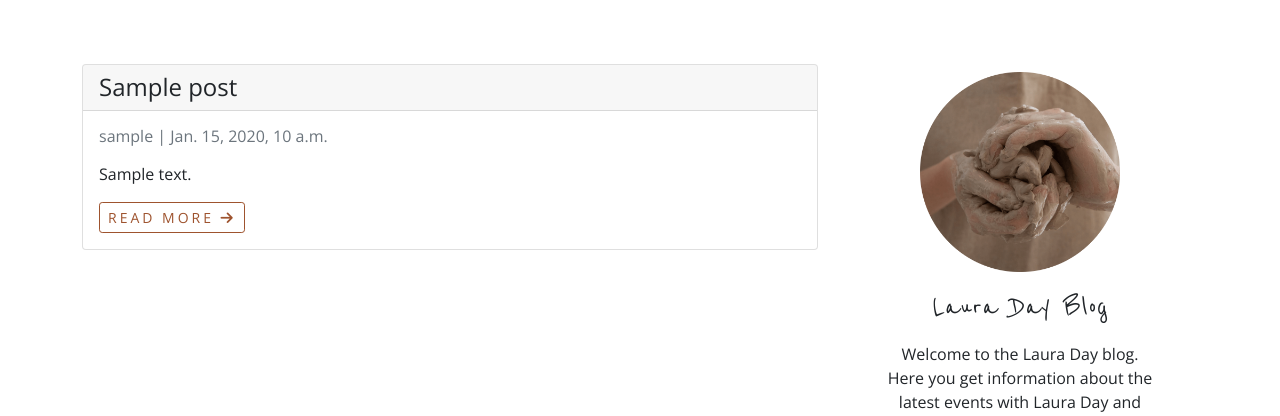
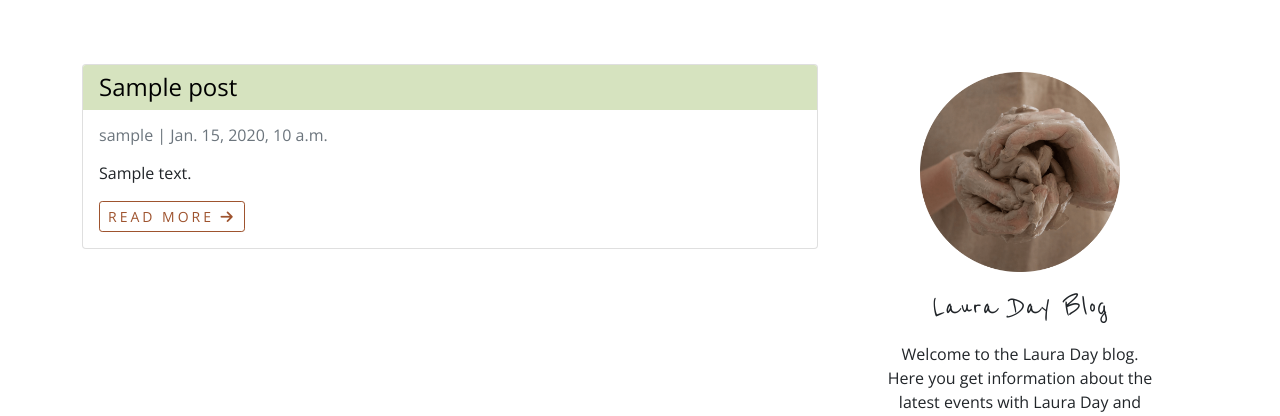
Before and after one commit to Josefinekihlstrom/LauraDay, a Django app: page /blog/ in a window 1280 px wide. Shown: the part 88-504 px from the top of the page. Run offline with Django 3.2, Linux system fonts and the light colour scheme; tables that the repository leaves empty hold one stand-in row (values such as "Sample post"); parts of the project's set-up code (start-up, migrations or seed data) failed here and were passed over; some libraries are stand-ins or nearby versions.

Commit message:
Changed background color and text slice qty

```diff
--- a/blog/templates/blog.html
+++ b/blog/templates/blog.html
@@ -9,10 +9,10 @@
                 {% for post in post_list %}
                 <div class="card mb-4">
                     <!-- Title, author, date and body -->
-                    <h4 class="card-header">{{ post.title }}</h4>
+                    <h4 class="card-header blog-card-header">{{ post.title }}</h4>
                     <div class="card-body">
                         <p class="card-text text-muted h6">{{ post.author }} | {{ post.created_on}} </p>
-                        <p class="card-text">{{post.content|linebreaks|slice:":200" }}</p>
+                        <p class="card-text">{{post.content|linebreaks|slice:":600" }}</p>
                         <!-- Read more button -->
                         <a href="{% url 'post_detail' post.slug  %}" class="btn btn-sm btn-outline-secondary text-uppercase mobile-btn">
                             Read More
--- a/static/css/base.css
+++ b/static/css/base.css
@@ -363,6 +363,12 @@ footer {
     font-weight: bold;
 }
 
+.blog-card-header {
+    background-color: rgb(214, 227, 191);
+    color: black;
+    border-bottom: none;
+}
+
 .card-footer {
     background-color: white;
     padding-top: 16px;
```
